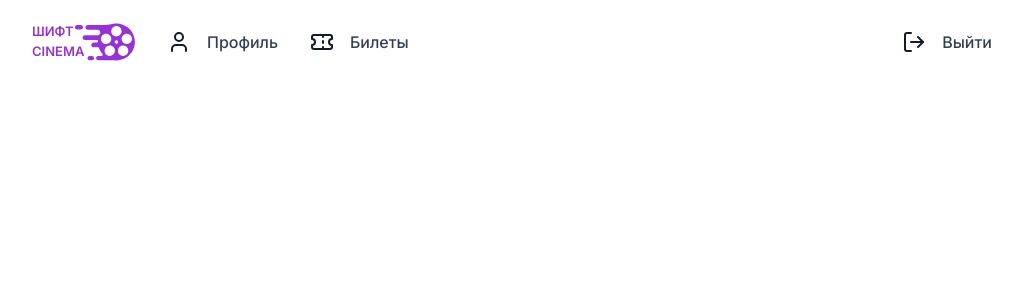
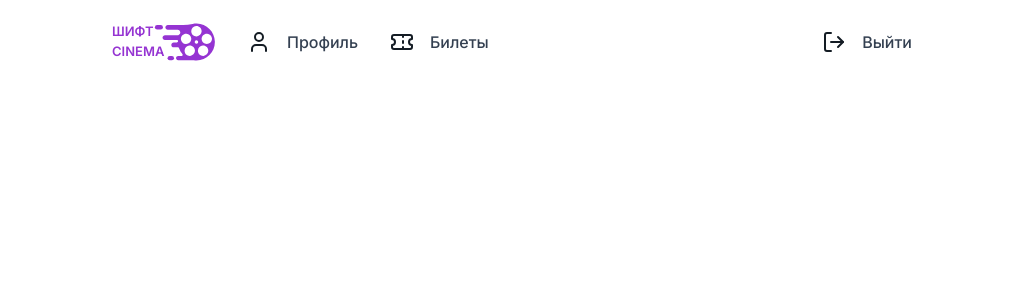
Before and after one commit to itsumiq/shift-cinema, a Next.js app: page / in a window 1280 px wide. Shown: the top 300 px of the page, without its empty margins (128-1150 px from the left). Built offline with nearby package versions, Linux system fonts and the light colour scheme.

Commit message:
fix: minor changes

```diff
--- a/app/globals.css
+++ b/app/globals.css
@@ -7,10 +7,30 @@
   h2 {
     @apply font-bold text-[24px] text-text-primary;
   }
+
+  h3 {
+    @apply font-semibold text-[20px] text-text-primary;
+  }
 }
 
 @layer components {
+  /* text-1  */
+
   .text-1 {
     @apply text-[16px];
   }
+
+  .text-1-secondary-medium {
+    @apply text-1  text-text-secondary font-medium;
+  }
+
+  /* text-2  */
+
+  .text-2 {
+    @apply text-[14px];
+  }
+
+  .text-2-tertiary {
+    @apply text-2 text-text-tertiary;
+  }
 }
--- a/app/layout.tsx
+++ b/app/layout.tsx
@@ -20,10 +20,12 @@ const RootLayout = ({
   children: React.ReactNode;
 }>) => {
   return (
-    <html lang="en" className="text-[16px] xl:text-[16px]">
-      <body className={`${inter.className} antialiased`}>
-        <Header />
-        {children}
+    <html lang="en" className="h-full text-[16px] xl:text-[16px]">
+      <body className={`${inter.className} h-full antialiased`}>
+        <div className="desktop:w-[66.667vw] mx-auto h-full w-[91.1112vw] lg:w-[62.5vw]">
+          <Header />
+          {children}
+        </div>
       </body>
     </html>
   );
--- a/src/entities/itemMenu/ui/ItemMenu.tsx
+++ b/src/entities/itemMenu/ui/ItemMenu.tsx
@@ -10,9 +10,7 @@ export const ItemMenu = ({ title, link, children }: ItemMenuProps): JSX.Element
   return (
     <Link href={link} className="flex gap-x-4">
       {children}
-      <p className="text-1 text-text-secondary font-medium lowercase first-letter:uppercase">
-        {title}
-      </p>
+      <p className="text-1-secondary-medium lowercase first-letter:uppercase">{title}</p>
     </Link>
   );
 };
--- a/src/widgets/headers/ui/HeaderDesktop.tsx
+++ b/src/widgets/headers/ui/HeaderDesktop.tsx
@@ -10,7 +10,7 @@ const ICONSTYLE = "text-indicator-normal size-6";
 
 export const HeaderDesktop = () => {
   return (
-    <div className="mx-auto hidden w-[60rem] items-center justify-between py-[1.375rem] lg:flex">
+    <div className="hidden items-center justify-between py-[1.375rem] lg:flex">
       <div className="flex items-center gap-x-8">
         <Logo />
         <ItemMenu link="/profile" title="профиль">
@@ -23,9 +23,7 @@ export const HeaderDesktop = () => {
 
       <button className="flex gap-x-4">
         <LogOut className={ICONSTYLE} />
-        <p className="text-1 text-text-secondary font-medium lowercase first-letter:uppercase">
-          Выйти
-        </p>
+        <p className="text-1-secondary-medium lowercase first-letter:uppercase">Выйти</p>
       </button>
     </div>
   );
--- a/src/widgets/headers/ui/HeaderMobile.tsx
+++ b/src/widgets/headers/ui/HeaderMobile.tsx
@@ -3,9 +3,9 @@ import Link from "next/link";
 
 export const HeaderMobile = (): JSX.Element => {
   return (
-    <div className="flex items-center px-4 py-3 lg:hidden">
-      <Link href="">
-        <ChevronLeft className="text-indicator-light size-6" />
+    <div className="flex items-center py-3 lg:hidden">
+      <Link href="/profile">
+        <ChevronLeft className="size-6 text-indicator-light" />
       </Link>
       <h2 className="ml-8">Афиша</h2>
     </div>
--- a/tailwind.config.ts
+++ b/tailwind.config.ts
@@ -19,7 +19,11 @@ const config: Config = {
         text: {
           primary: "#141C24",
           secondary: "#344051",
+          tertiary: "#637083",
         },
+      },
+      screens: {
+        desktop: "1440px",
       },
     },
   },
```
